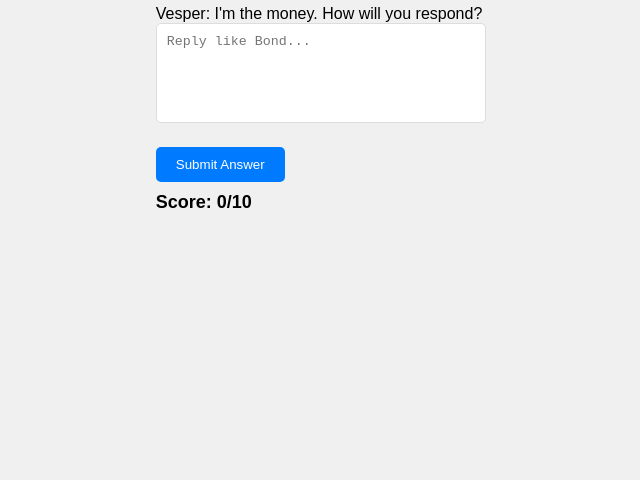
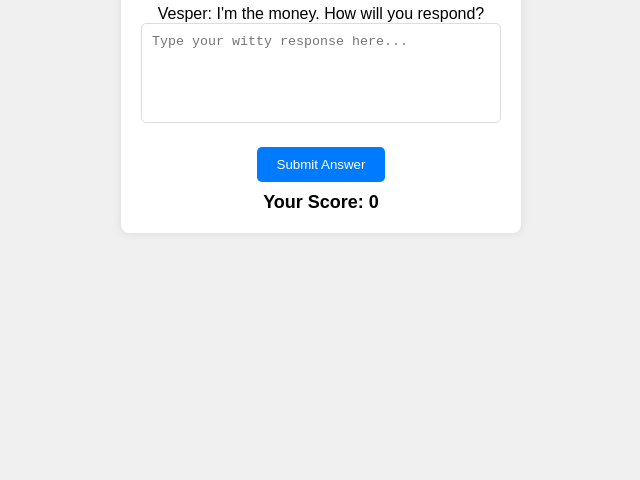
Before and after one commit to 2osman/Bond-Wit-Game, a plain HTML site: page index.html in a window 1280 px wide. Shown: the part 320-800 px from the top of the page, without its empty margins (319-959 px from the left). Drawn offline with Linux system fonts and the light colour scheme.

Commit message:
Update index.html

```diff
--- a/index.html
+++ b/index.html
@@ -7,16 +7,12 @@
     <link rel="stylesheet" href="styles.css">
 </head>
 <body>
-    <div class="game-container">
+    <div class="container">
         <h1>Bond Wit Game</h1>
-        <div id="question-container">
-            <!-- The question will appear here -->
-        </div>
-        <textarea id="user-answer" placeholder="Reply like Bond..."></textarea>
+        <div id="question-container"></div>
+        <textarea id="user-answer" placeholder="Type your witty response here..."></textarea>
         <button id="submit-answer">Submit Answer</button>
-        <div id="score-container">
-            <p>Score: <span id="score">0</span>/10</p>
-        </div>
+        <p>Your Score: <span id="score">0</span></p>
     </div>
 
     <script src="script.js"></script>
```
